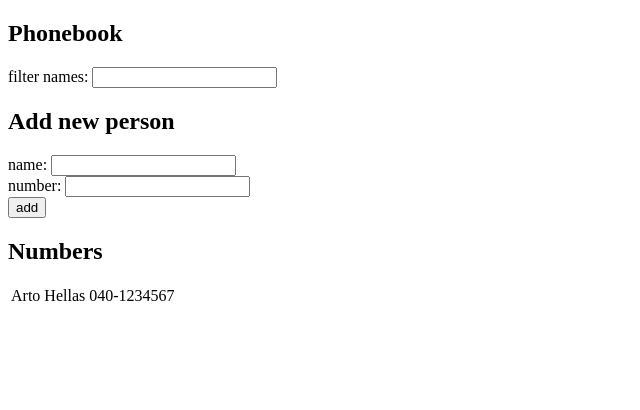
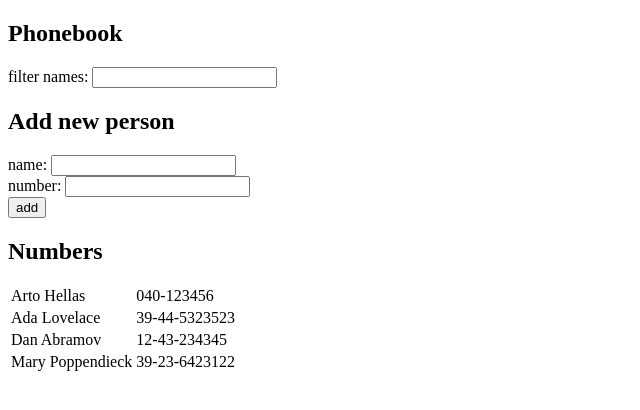
Before and after one commit to wiiwiih/Aalto-Fullstack, a React (Create React App) app in the folder osa2/puhelinluettelo/: page / in a window 1280 px wide. Shown: the top 410 px of the page, without its empty margins (0-640 px from the left). Built offline with nearby package versions, Linux system fonts and the light colour scheme; data requests are answered from the project's data file; the HTML template or start-up script is replaced by a standard one.

Commit message:
Puhelinluettelo step 6

```diff
--- /dev/null
+++ b/osa2/puhelinluettelo/db.json
@@ -0,0 +1,24 @@
+{
+    "persons":[
+      {
+        "name": "Arto Hellas",
+        "number": "040-123456",
+        "id": 1
+      },
+      {
+        "name": "Ada Lovelace",
+        "number": "39-44-5323523",
+        "id": 2
+      },
+      {
+        "name": "Dan Abramov",
+        "number": "12-43-234345",
+        "id": 3
+      },
+      {
+        "name": "Mary Poppendieck",
+        "number": "39-23-6423122",
+        "id": 4
+      }
+    ]
+  }
--- a/osa2/puhelinluettelo/src/App.js
+++ b/osa2/puhelinluettelo/src/App.js
@@ -1,19 +1,22 @@
-import React, { useState } from 'react'
+import React, { useState, useEffect } from 'react'
+import axios from 'axios'
 import PhonebookTable from './components/PhonebookTable'
 import FilterForm from './components/FilterForm'
 import PersonForm from './components/PersonForm'
 
 const App = () => {
-  const [ persons, setPersons] = useState([
-    {
-      name: 'Arto Hellas',
-      number: '040-1234567',
-      id: 'Arto Hellas'
-    }
-  ])
+  const [ persons, setPersons] = useState([])
   const [ newName, setNewName ] = useState('')
   const [ newNumber, setNewNumber ] = useState('')
   const [ filterText, setFilterText ] = useState('')
+
+  useEffect(() => {
+    axios
+      .get('http://localhost:3001/persons')
+      .then(response => {
+        setPersons(response.data)
+      })
+  }, [])
 
   const HandleNameChange = (event) => {
     setNewName(event.target.value)
```
Also changed, not shown: osa2/puhelinluettelo/package.json (+6 -1 lines), 1 other file (tests, documents, lock files or other folders).
